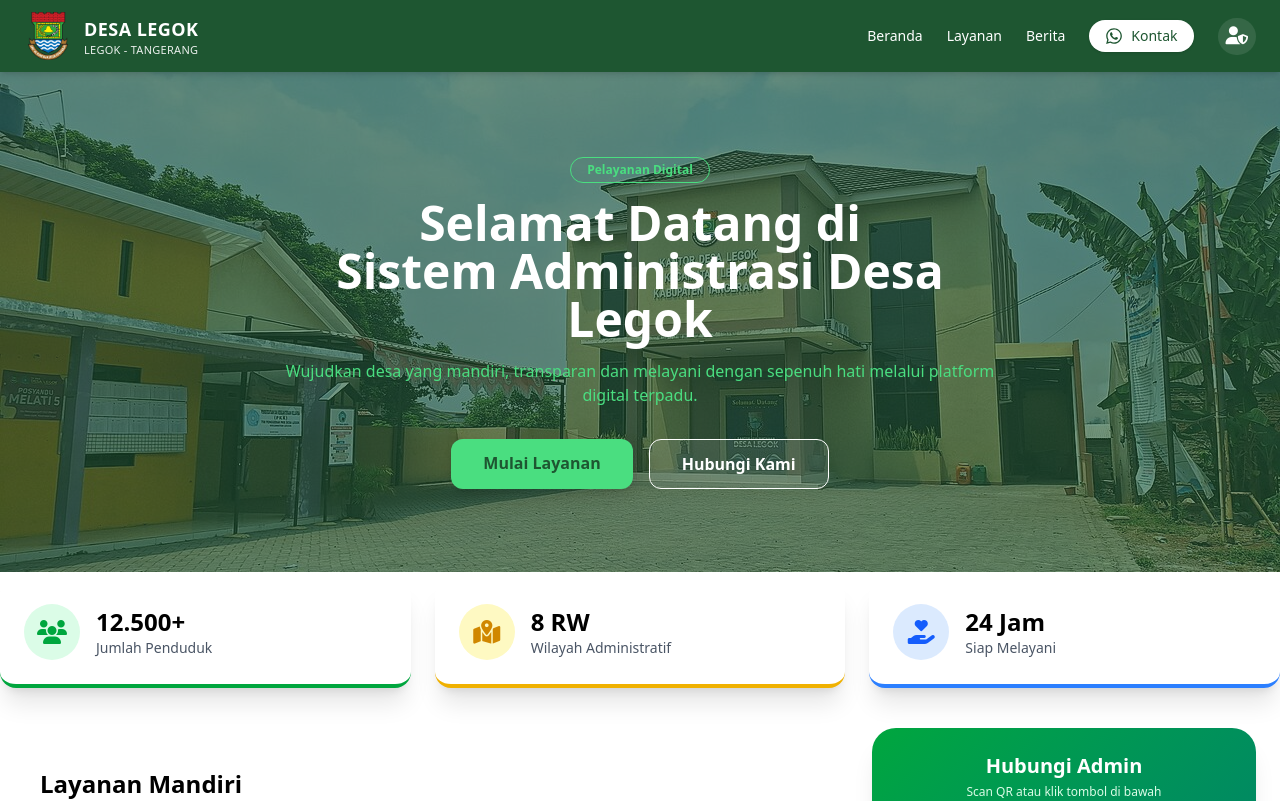
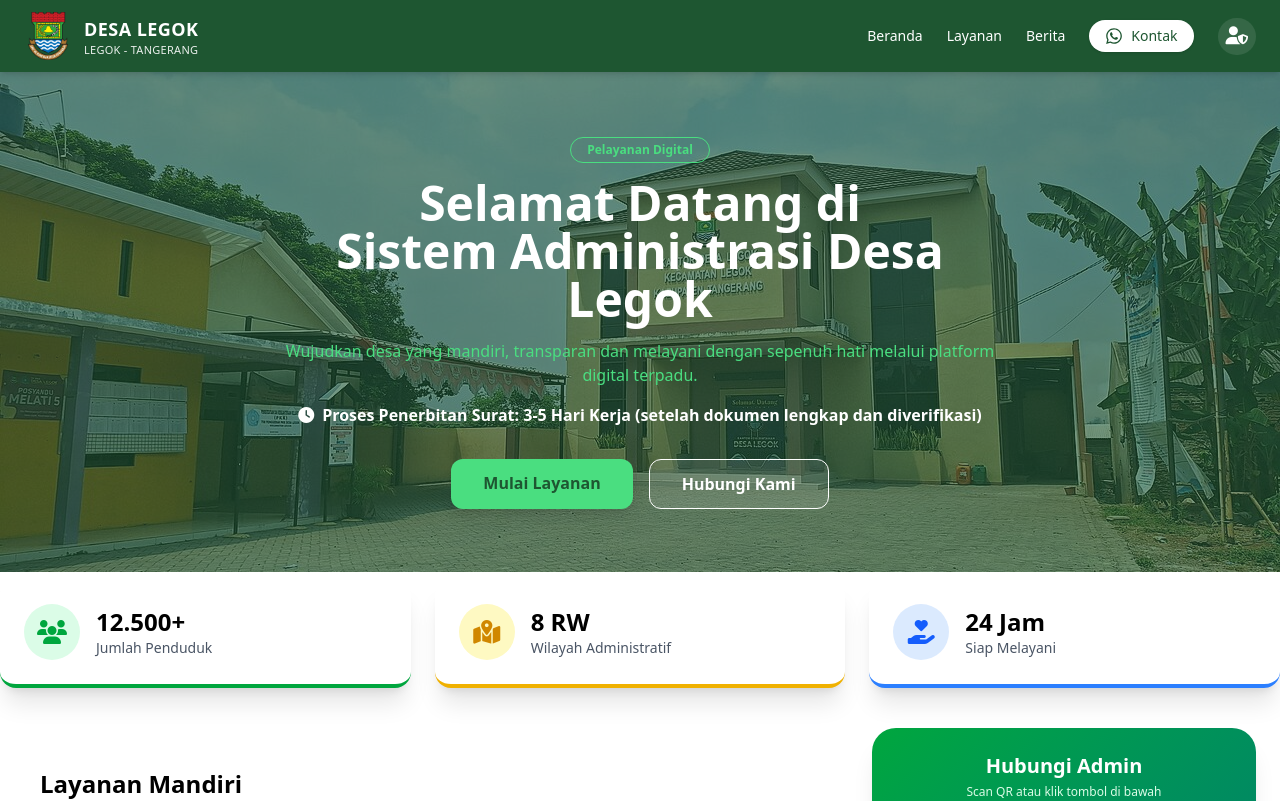
Before and after one commit to Raraa188/websiteadministrasidesa, a React (Vite) app in the folder desa-legok-website1/: page / in a window 1280 px wide. Shown: the top 801 px of the page. Built offline with nearby package versions, Linux system fonts and the light colour scheme.

Commit message:
update file terbaru

```diff
--- a/desa-legok-website1/src/components/hero/HeroSection.jsx
+++ b/desa-legok-website1/src/components/hero/HeroSection.jsx
@@ -34,9 +34,15 @@ export default function HeroSection() {
           Selamat Datang di <br /> Sistem Administrasi Desa Legok
         </h1>
 
-        <p className="text-[var(--desa-light)] mb-8 text-sm md:text-base">
+        <p className="text-[var(--desa-light)] mb-4 text-sm md:text-base">
           Wujudkan desa yang mandiri, transparan dan melayani dengan sepenuh hati melalui platform digital terpadu.
         </p>
+
+        {/* INFORMASI WAKTU PROSES BARU (Warna diubah ke text-white) */}
+        <div className="mb-8 text-sm md:text-base font-semibold text-white">
+          <i className="fas fa-clock mr-2"></i>
+          Proses Penerbitan Surat: 3-5 Hari Kerja (setelah dokumen lengkap dan diverifikasi)
+        </div>
 
         <div className="flex flex-col md:flex-row justify-center gap-4">
           <a
--- a/desa-legok-website1/src/components/layanan/FormSurat.jsx
+++ b/desa-legok-website1/src/components/layanan/FormSurat.jsx
@@ -1,7 +1,7 @@
 import React, { useState } from "react";
 
 /* ----------------------------------------------
-   DATA PERSYARATAN SURAT
+    DATA PERSYARATAN SURAT
 ---------------------------------------------- */
 const PERSYARATAN_AKTA_LAHIR = [
   "Formulir F2.01",
@@ -88,9 +88,8 @@ const UPLOAD_SURAT_LIST = [
   "usaha", "domisili"
 ];
 
-
 /* ----------------------------------------------
-   KOMPONEN FORM SURAT
+    KOMPONEN FORM SURAT
 ---------------------------------------------- */
 export default function FormSurat({ jenis, onBack }) {
   const [files, setFiles] = useState({});
@@ -128,9 +127,8 @@ export default function FormSurat({ jenis, onBack }) {
     domisili: "fa-house-chimney"
   };
 
-
   /* ----------------------------------------------
-     FUNGSI: Get List Persyaratan
+      FUNGSI GET PERSYARATAN
   ---------------------------------------------- */
   const getPersyaratan = (type) => {
     switch (type) {
@@ -150,9 +148,8 @@ export default function FormSurat({ jenis, onBack }) {
 
   const currentPersyaratan = getPersyaratan(jenis);
 
-
   /* ----------------------------------------------
-     HANDLER INPUT
+      HANDLER INPUT
   ---------------------------------------------- */
   const handleFileChange = (e, key) => {
     setFiles({ ...files, [key]: e.target.files[0] });
@@ -180,12 +177,16 @@ export default function FormSurat({ jenis, onBack }) {
     alert(`Permohonan ${titleMap[jenis]} berhasil dikirim!`);
 
     setFiles({});
-    setAdditionalFields({ nama: "", nomorTelepon: "", namaUsaha: "", alamatTujuan: "" });
+    setAdditionalFields({
+      nama: "",
+      nomorTelepon: "",
+      namaUsaha: "",
+      alamatTujuan: ""
+    });
   };
 
-
   /* ----------------------------------------------
-     VALIDASI JENIS SURAT
+      VALIDASI JENIS SURAT
   ---------------------------------------------- */
   if (!UPLOAD_SURAT_LIST.includes(jenis)) {
     return (
@@ -196,14 +197,13 @@ export default function FormSurat({ jenis, onBack }) {
     );
   }
 
-
   /* ----------------------------------------------
-     RENDER UTAMA
+      RENDER UTAMA
   ---------------------------------------------- */
   return (
     <div className="mt-6 bg-white p-6 rounded-xl shadow-md border">
 
-      {/* TOMBOL KEMBALI */}
+      {/* BACK BUTTON */}
       <button
         onClick={onBack}
         className="text-sm mb-4 text-blue-600 hover:underline"
@@ -211,18 +211,16 @@ export default function FormSurat({ jenis, onBack }) {
         ← Kembali ke daftar surat
       </button>
 
-      {/* JUDUL */}
+      {/* TITLE */}
       <h3 className="text-xl font-bold mb-4 text-blue-600">
         <i className={`fas ${iconMap[jenis]} mr-2`}></i>
         {titleMap[jenis]} (Upload Dokumen)
       </h3>
 
-
       {/* DROPDOWN KHUSUS KK */}
       {jenis === "kk" && (
         <div className="mb-6">
           <label className="block text-sm font-medium mb-2">Pilih Jenis Permohonan:</label>
-
           <select
             value={kkType}
             onChange={(e) => {
@@ -238,7 +236,6 @@ export default function FormSurat({ jenis, onBack }) {
         </div>
       )}
 
-
       {/* PANEL PERSYARATAN */}
       <div className="p-4 bg-blue-50 border border-blue-300 rounded-lg mb-6 shadow-sm">
         <h4 className="font-bold text-blue-800 mb-2 flex items-center gap-2">
@@ -252,28 +249,29 @@ export default function FormSurat({ jenis, onBack }) {
         </ol>
       </div>
 
-
       {/* FORM UPLOAD */}
       <form onSubmit={handleSubmit} className="space-y-4 border-t pt-4">
 
-        {/* DATA DIRI PENGAJU */}
+        {/* DATA DIRI */}
         <div className="p-4 border rounded-lg bg-gradient-to-r from-blue-50 to-indigo-50 border-blue-200 shadow-sm">
           <h4 className="font-bold text-blue-800 mb-3 flex items-center gap-2">
             <i className="fas fa-user-circle"></i> Data Diri Pengaju
           </h4>
 
           <div className="space-y-3">
-            {/* Nama Lengkap */}
+
+            {/* Nama */}
             <div>
               <label className="text-sm font-medium mb-1 block text-gray-700">
                 Nama Lengkap <span className="text-red-500">*</span>
               </label>
+
               <input
                 type="text"
                 name="nama"
                 value={additionalFields.nama}
                 onChange={handleAdditionalFieldChange}
-                className="w-full border border-gray-300 rounded-lg px-4 py-2 focus:outline-none focus:ring-2 focus:ring-blue-500 focus:border-transparent transition"
+                className="w-full border rounded-lg px-4 py-2 focus:ring-2"
                 placeholder="Masukkan nama lengkap Anda"
                 required
               />
@@ -284,30 +282,31 @@ export default function FormSurat({ jenis, onBack }) {
               <label className="text-sm font-medium mb-1 block text-gray-700">
                 Nomor Telepon / WhatsApp <span className="text-red-500">*</span>
               </label>
+
               <input
                 type="tel"
                 name="nomorTelepon"
                 value={additionalFields.nomorTelepon}
                 onChange={handleAdditionalFieldChange}
-                className="w-full border border-gray-300 rounded-lg px-4 py-2 focus:outline-none focus:ring-2 focus:ring-blue-500 focus:border-transparent transition"
+                className="w-full border rounded-lg px-4 py-2 focus:ring-2"
                 placeholder="Contoh: 08123456789"
                 pattern="[0-9]{10,13}"
                 title="Nomor telepon harus 10-13 digit angka"
                 required
               />
+
               <p className="text-xs text-gray-500 mt-1">
-                <i className="fas fa-info-circle"></i> Format: 10-13 digit angka (tanpa spasi atau tanda hubung)
+                <i className="fas fa-info-circle"></i> Format: 10–13 digit angka
               </p>
             </div>
+
           </div>
         </div>
 
         {/* FIELD TAMBAHAN: USAHA */}
         {jenis === "usaha" && (
           <div className="p-3 border rounded-lg bg-yellow-50">
-            <label className="text-sm font-medium mb-1 block">
-              Nama Usaha
-            </label>
+            <label className="text-sm font-medium mb-1 block">Nama Usaha</label>
 
             <input
               type="text"
@@ -338,14 +337,16 @@ export default function FormSurat({ jenis, onBack }) {
           </div>
         )}
 
-        {/* UPLOAD BERKAS */}
+        {/* UPLOAD FILE */}
+        <h4 className="text-lg font-semibold mt-6 pt-4 border-t">
+          Unggah Dokumen Persyaratan:
+        </h4>
+
         {currentPersyaratan.map((req, idx) => (
           <div key={idx} className="p-3 border rounded-lg bg-white shadow-sm">
-            <label className="text-sm font-medium block">
-              {req}
-            </label>
+            <label className="text-sm font-medium block">{req}</label>
 
-            <label className="inline-flex items-center px-4 py-2 mt-2 text-sm font-semibold rounded-md cursor-pointer text-white bg-blue-500 hover:bg-blue-600 transition">
+            <label className="inline-flex items-center px-4 py-2 mt-2 text-sm font-semibold rounded-md cursor-pointer text-white bg-blue-500 hover:bg-blue-600">
               Pilih File
               <input
                 type="file"
```
Lines whose indentation alone changed are shown as unchanged.
